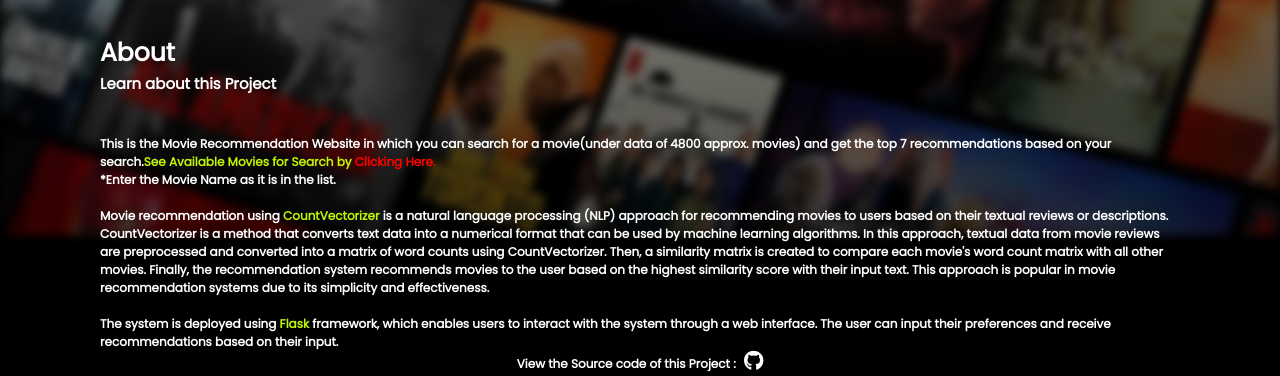
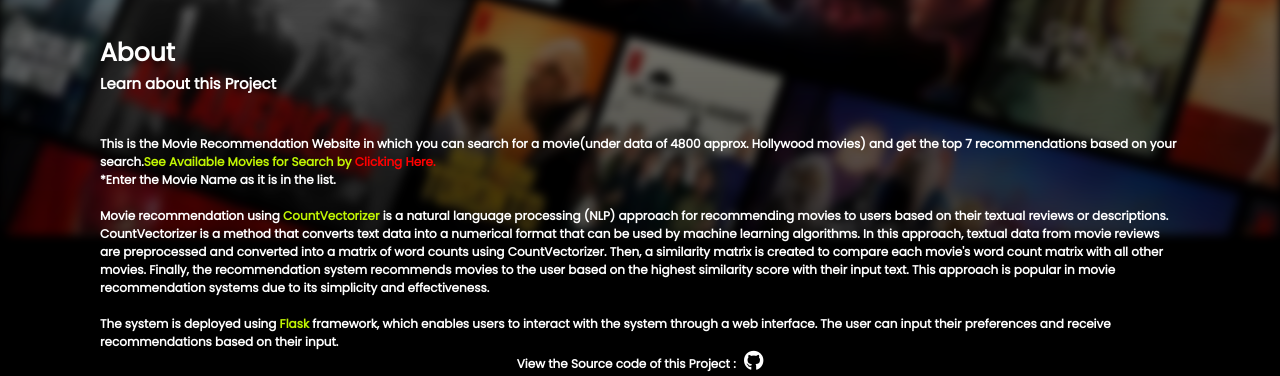
Before and after one commit to Raj-Gurjar/Movie-Recommender, a Flask app: page / in a window 1280 px wide. Shown: the part 565-941 px from the top of the page. Run offline with Flask 3, Linux system fonts and the light colour scheme; parts of the project's set-up code (start-up, migrations or seed data) failed here and were passed over.

Commit message:
update movie list

```diff
--- a/Web_part/templates/home.html
+++ b/Web_part/templates/home.html
@@ -90,7 +90,7 @@
                     <form id="search-form" action="/" method="POST">
                         <input id="search-input" type="text" name="search" placeholder="Select or Type a Movie...">
 
-                        <button id="search-button" type="submit"><i class="fa fa-search"></i></button>
+                        <button id="search-button" type="submit" onclick="loading()" onload="loading()"><i class="fa fa-search"></i></button>
                     </form>
 
 
@@ -137,7 +137,7 @@
                 <div class="about_box">
                     <p>
                         This is the Movie Recommendation Website in which you can search for a movie(under data of 4800
-                        approx. movies) and get the top 7 recommendations
+                        approx. Hollywood movies) and get the top 7 recommendations
                         based on your search.<span>See Available Movies for Search by </span>
                         <a href="/static/media/movies_title.txt" target="_blank"> Clicking Here.</a><br>*Enter the
                         Movie Name as it is in the list.<br><br>
```
Also changed, not shown: Web_part/static/media/movies_title.txt (+2 -0 lines).
